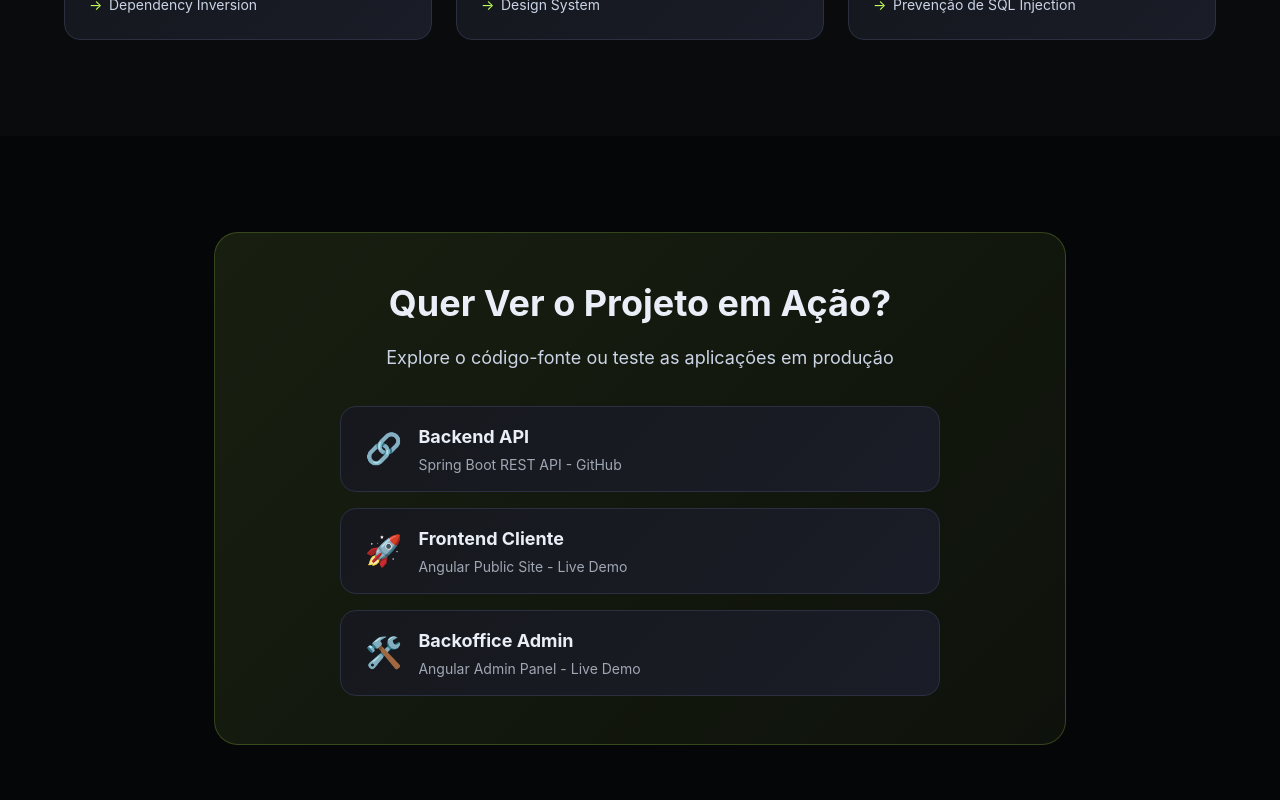
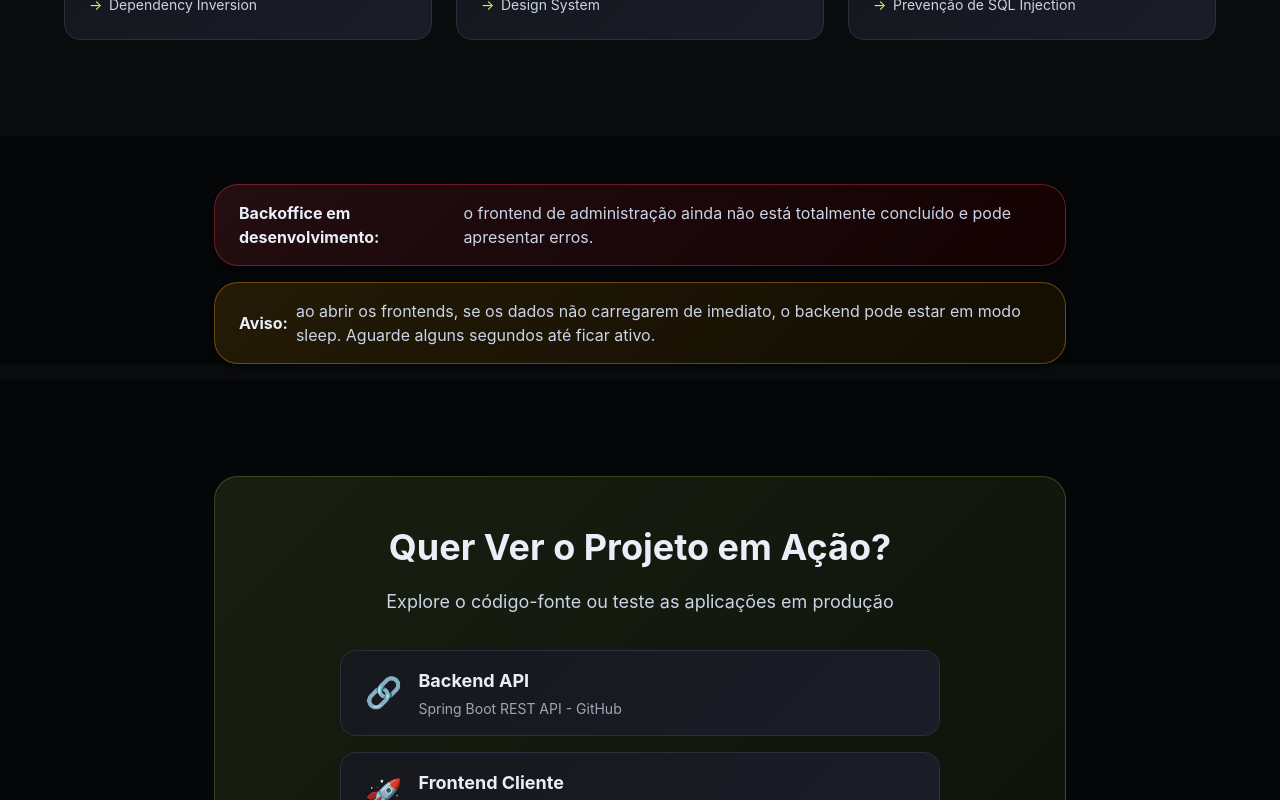
Before and after one commit to GoncaloFernandes8/BarbershopApresentation, an Angular app in the folder presentation/: page / in a window 1280 px wide. Shown: the part 4180-4980 px from the top of the page. Built offline with nearby package versions, Linux system fonts and the light colour scheme.

Commit message:
feat(presentation): add alerts above CTA (Backoffice WIP + backend sleep warning)

```diff
--- a/presentation/src/app/app.css
+++ b/presentation/src/app/app.css
@@ -469,6 +469,36 @@
   background: var(--color-background-dark);
 }
 
+.cta-alerts {
+  background: var(--color-background-dark);
+  padding-top: var(--space-12);
+  padding-bottom: 0;
+}
+
+.alert-card {
+  border-radius: var(--radius-2xl);
+  padding: var(--space-4) var(--space-6);
+  margin-bottom: var(--space-4);
+  display: flex;
+  gap: var(--space-2);
+  align-items: center;
+  border: 1px solid var(--color-border);
+  box-shadow: var(--shadow-md);
+}
+
+.alert-card strong { color: var(--color-text); }
+.alert-card span { color: var(--color-text-secondary); }
+
+.alert-danger {
+  background: linear-gradient(135deg, rgba(255, 71, 87, 0.12), rgba(30, 0, 0, 0.6));
+  border-color: rgba(255, 71, 87, 0.35);
+}
+
+.alert-warning {
+  background: linear-gradient(135deg, rgba(255, 179, 0, 0.12), rgba(30, 20, 0, 0.6));
+  border-color: rgba(255, 179, 0, 0.35);
+}
+
 .cta-card {
   background: var(--gradient-neon);
   border: 1px solid rgba(195, 255, 90, 0.2);
--- a/presentation/src/app/app.html
+++ b/presentation/src/app/app.html
@@ -403,6 +403,20 @@
     </div>
   </section>
 
+  <!-- Alerts above CTA -->
+  <section class="section cta-alerts">
+    <div class="container-narrow">
+      <div class="alert-card alert-danger">
+        <strong>Backoffice em desenvolvimento:</strong>
+        <span>o frontend de administração ainda não está totalmente concluído e pode apresentar erros.</span>
+      </div>
+      <div class="alert-card alert-warning">
+        <strong>Aviso:</strong>
+        <span>ao abrir os frontends, se os dados não carregarem de imediato, o backend pode estar em modo sleep. Aguarde alguns segundos até ficar ativo.</span>
+      </div>
+    </div>
+  </section>
+
   <!-- Links & CTA -->
   <section id="cta" class="section cta">
     <div class="container-narrow">
@@ -445,7 +459,7 @@
       <div class="footer-content">
         <div class="footer-left">
           <p>🪒 Barbershop Management System</p>
-          <p class="footer-subtitle">Desenvolvido com ❤️ e muito código</p>
+          <p class="footer-subtitle">Desenvolvido por Gonçalo Fernandes</p>
         </div>
 
         <div class="footer-right">
```
